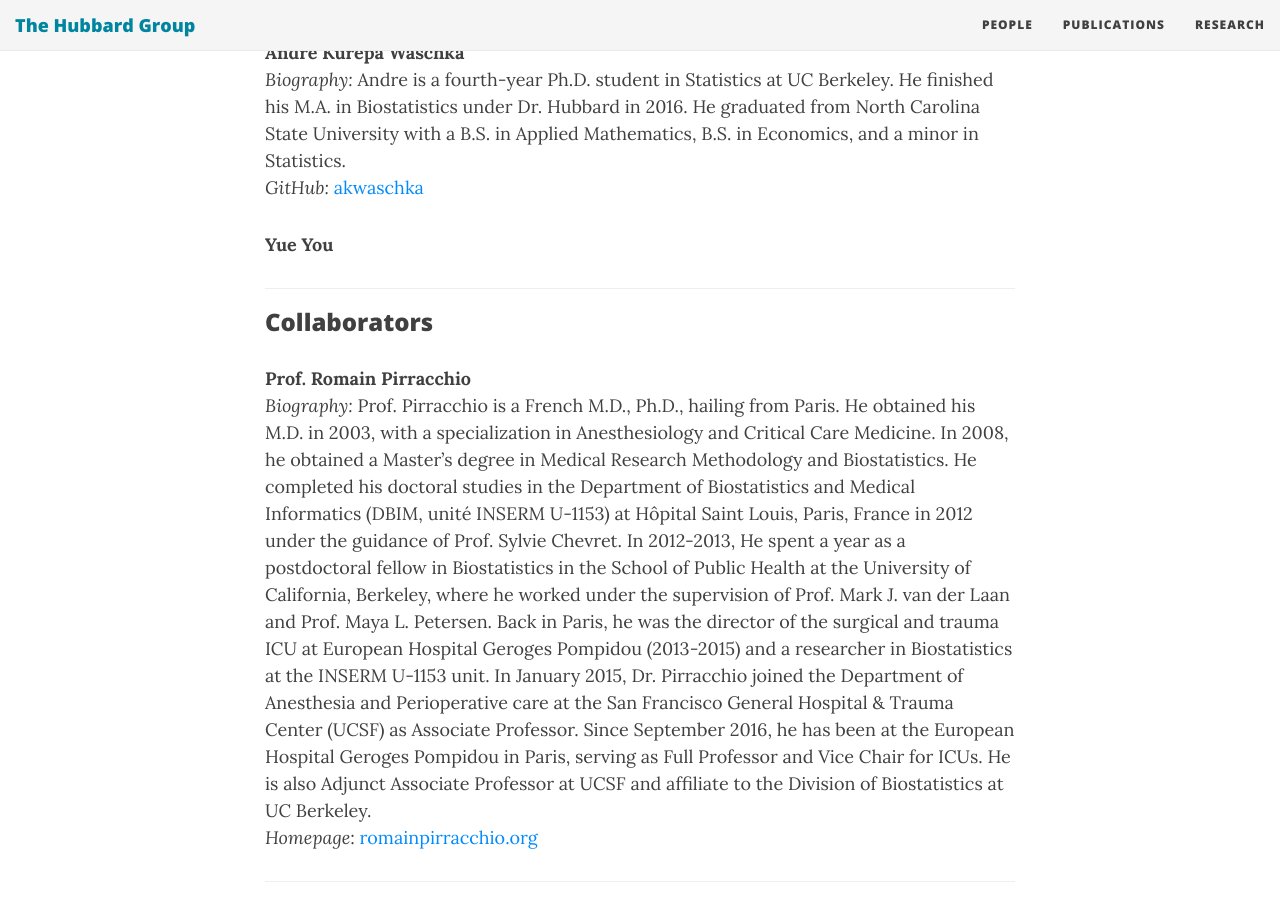
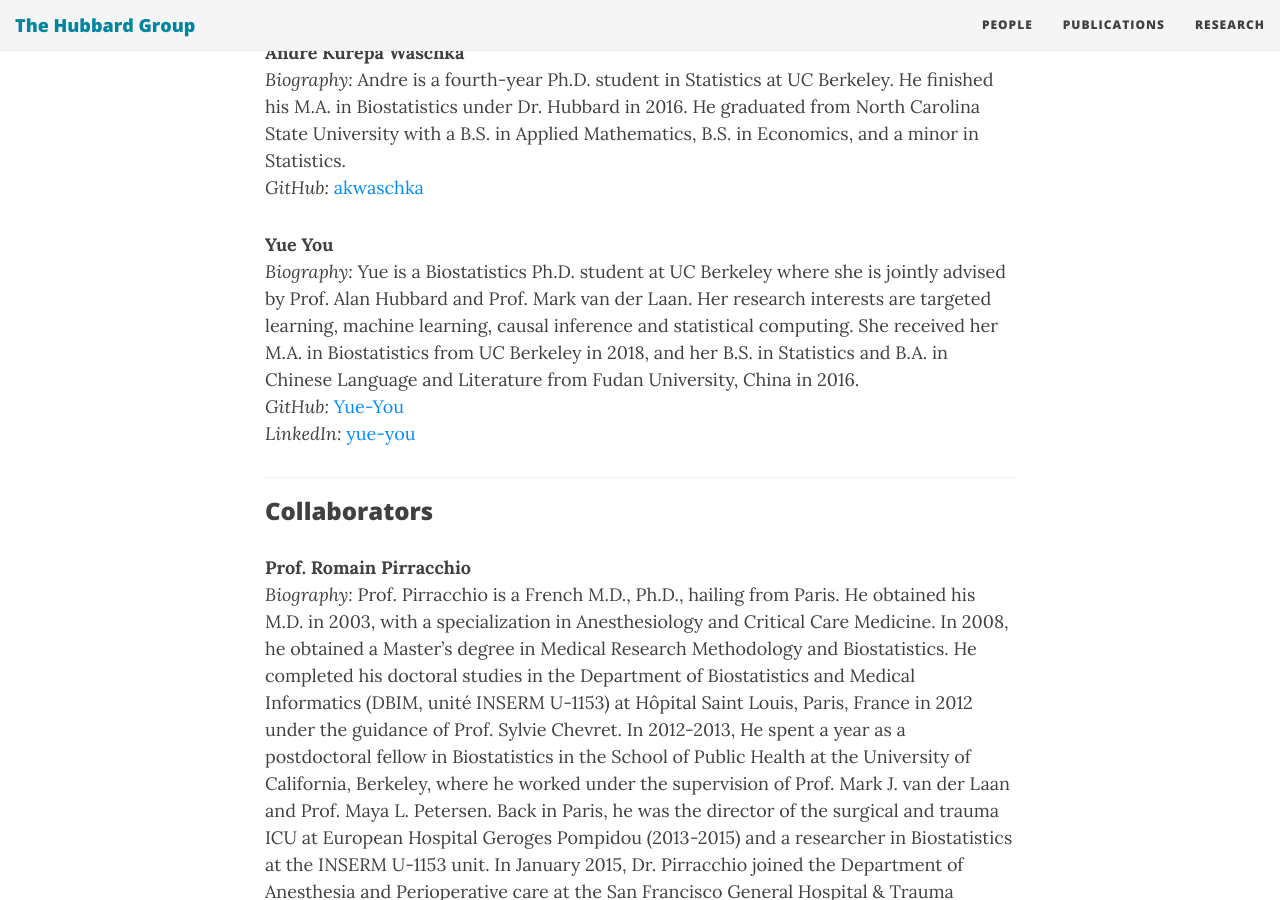
Before and after one commit to hubbardgroup/hubbardgroup.github.io, a Jekyll site: the page built from people.md, in a window 1280 px wide and 900 px high, scrolled down 3032 px. Built offline with Jekyll 4.4.1, drawn with Linux system fonts in a browser that asks for light colours; nearby versions of some CDN libraries.

Commit message:
add Yue info

```diff
--- a/people.md
+++ b/people.md
@@ -119,6 +119,9 @@ in Economics, and a minor in Statistics.<br/>
 _GitHub:_ [akwaschka](https://github.com/akwaschka)<br/>
 
 <a name="yue-you"></a>__Yue You__<br />
+_Biography:_ Yue is a Biostatistics Ph.D. student at UC Berkeley where she is jointly advised by Prof. Alan Hubbard and Prof. Mark van der Laan. Her research interests are targeted learning, machine learning, causal inference and statistical computing. She received her M.A. in Biostatistics from UC Berkeley in 2018, and her B.S. in Statistics and B.A. in Chinese Language and Literature from Fudan University, China in 2016.<br/>
+_GitHub:_ [Yue-You](https://github.com/Yue-You)<br/>
+_LinkedIn:_ [yue-you](https://www.linkedin.com/in/yue-you/)<br/>
 
 ---
 
```
